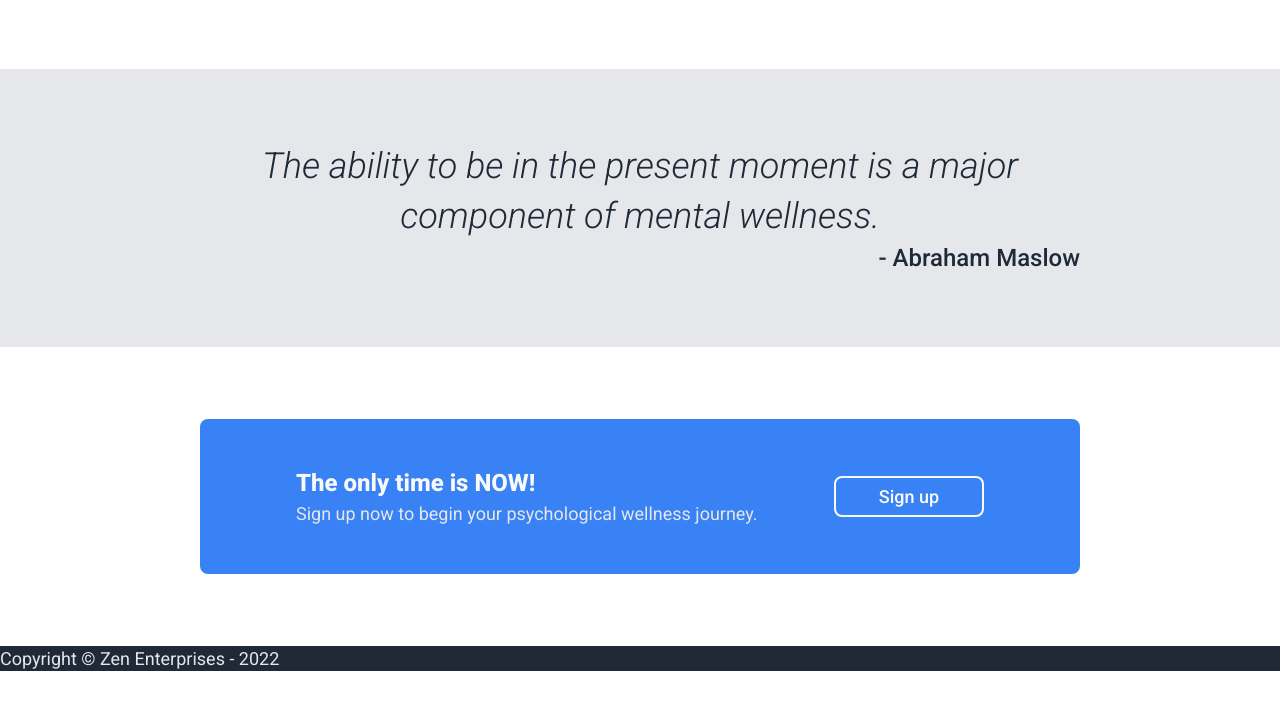
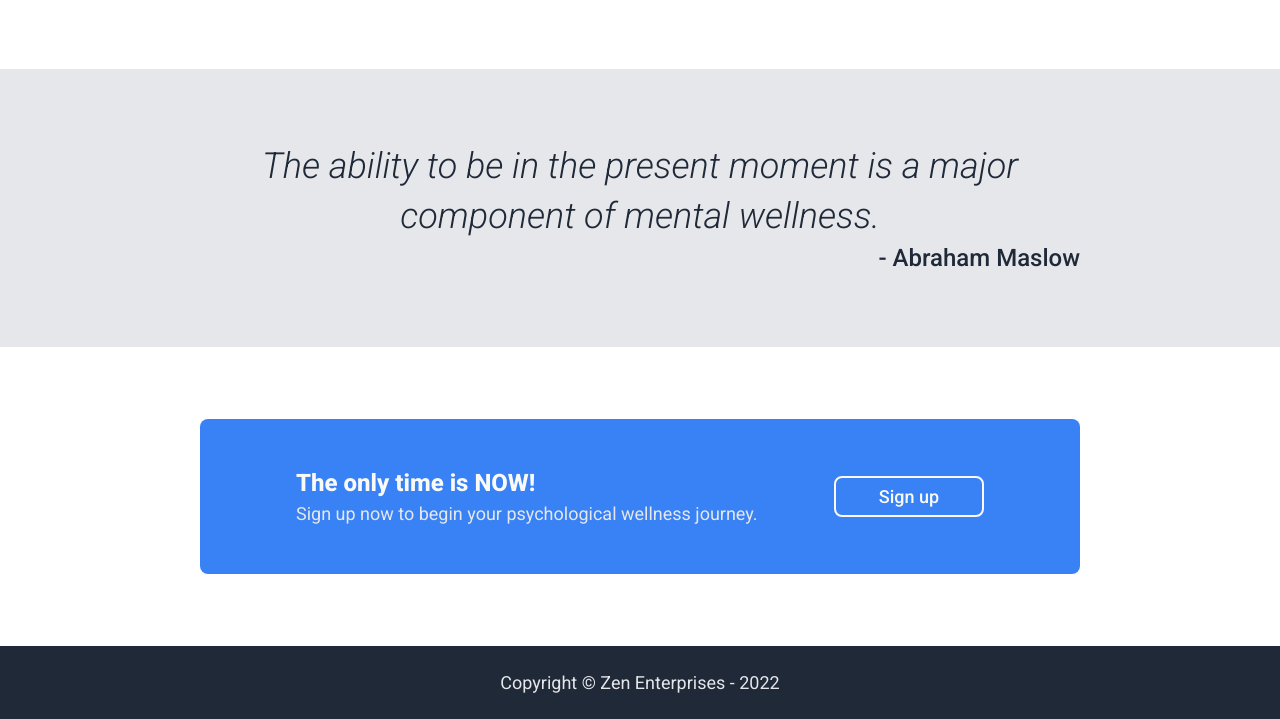
Before and after one commit to xtiancosca001-dot/xtian-landing-v1, a plain HTML site: page index.html in a window 1280 px wide. Shown: the part 1010-1729 px from the top of the page. Before the commit the page ends 1681 px from the top, so only its background shows below. Drawn offline with Linux system fonts and the light colour scheme.

Commit message:
Style the footer section

```diff
--- a/styles.css
+++ b/styles.css
@@ -194,3 +194,10 @@ button.light {
     border: 2px solid #f9faf8;
     color: #f9faf8;
 }
+
+/* footer */
+
+.footer {
+    padding: 24px 0;
+    text-align: center;
+}
```
